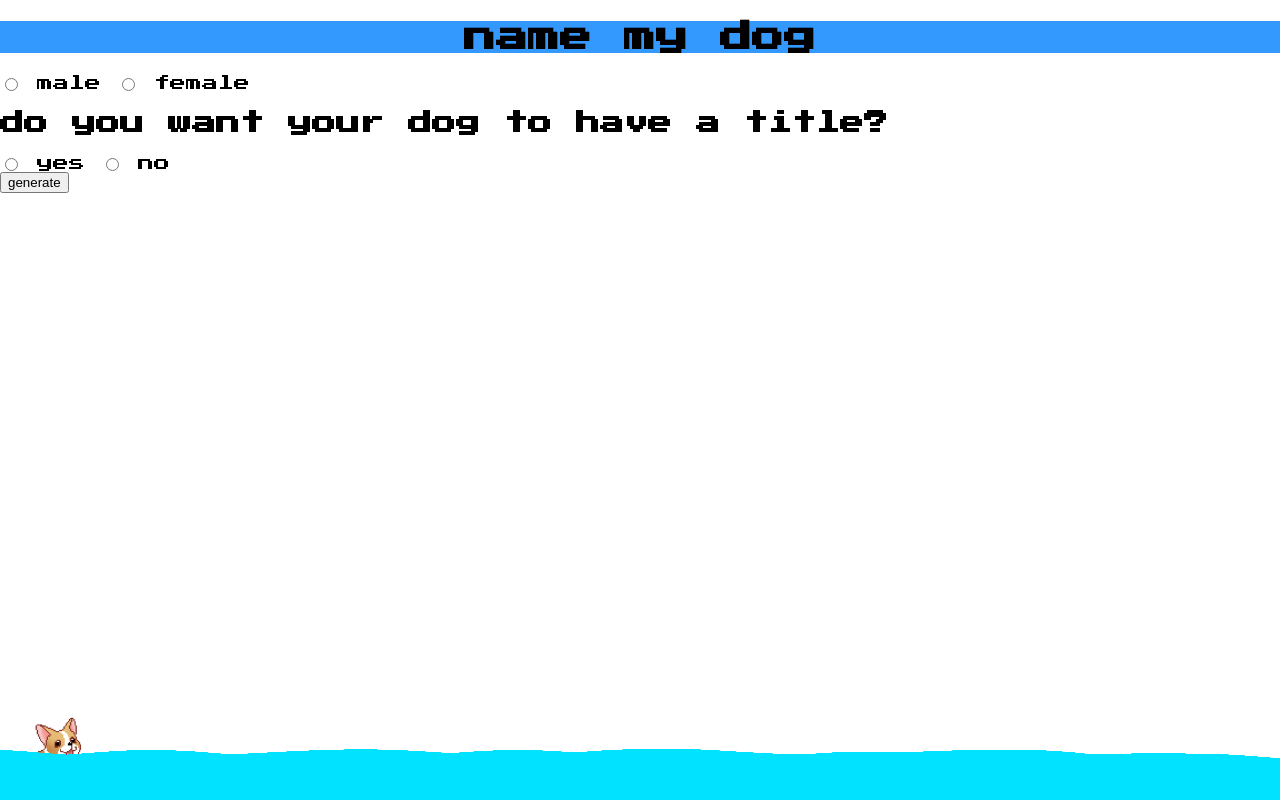
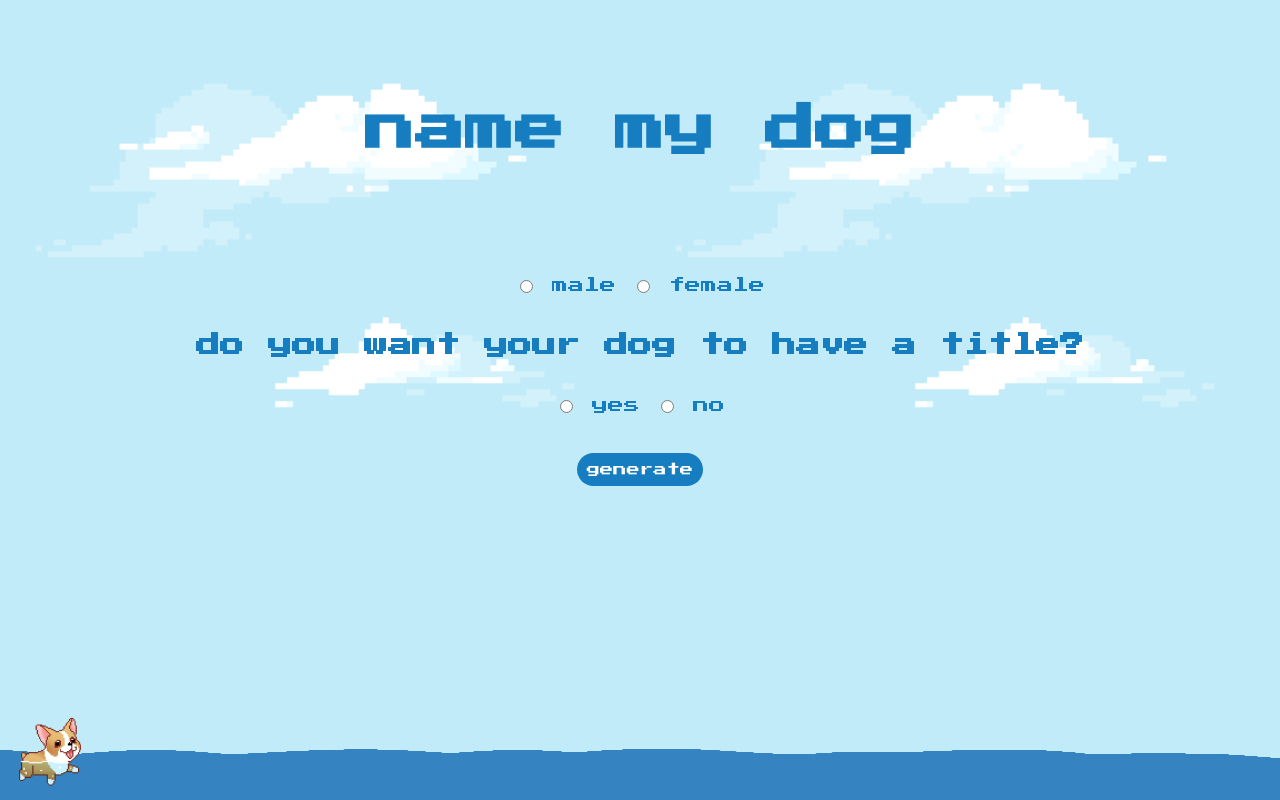
Before and after one commit to amreesalmonte/dogNamer, a plain HTML site: page main.html in a window 1280 px wide. Drawn offline with Linux system fonts and the light colour scheme.

Commit message:
finished basic layout of website

```diff
--- a/main.css
+++ b/main.css
@@ -5,32 +5,54 @@
     font-weight: normal;
     font-style: normal;
 }
+h1 {
+    padding: 70px;
+    text-align: center;
+    font-size: 50px;
+}
 body {
-    margin: 0 !important;
-    padding: 0 !important;
+    background-image: url("images/clouds.gif");
+    background-size: 50%;
+    background-repeat: repeat-x;
+    background-color: #C1EBF9;
+    margin-bottom: 100px;
     font-family: 'press_start_2pregular';
+    color: #167DC0;
 }
-h1 {
-    background-color: #3399ff;
-    color: black;
+.formDiv {
     text-align: center;
 }
+.options {
+    padding: 20px;
+}
+button {
+    background-color: #167DC0;
+    font-family: 'press_start_2pregular';
+    border: none;
+    padding: 10px;
+    color: white;
+    border-radius: 30px;
+}
+button:hover {
+    background-color: white;
+    color: #167DC0;
+}
 #footer{
-    position:fixed;
-    left:0px;
-    bottom:0px;
-    height:100px;
-    width:100%;
+    position: fixed;
+    left: 0px;
+    bottom: 0px;
+    height: 100px;
+    width: 100%;
 }
 #dog {
     width: 100px;
     height: 100px;
-    bottom: 0px;
     position: fixed;
 }
 #water {
     width: 100%;
     height: 100px;
-    filter: saturate(7);
-    bottom: 0px;
+    filter: saturate(0.8);
+    position: fixed;
+    z-index: -1;
 }
--- a/main.html
+++ b/main.html
@@ -1,27 +1,31 @@
 <!DOCTYPE html>
     <head>
         <meta charset="utf-8">
-        <meta http-equiv="X-UA-Compatible" content="IE=edge">
+        <meta http-equiv = "X-UA-Compatible" content = "IE=edge">
         <title>name my dog</title>
-        <meta name="description" content="">
-        <meta name="viewport" content="width=device-width, initial-scale=1">
-        <link rel="stylesheet" href="main.css">
+        <meta name = "description" content="">
+        <meta name = "viewport" content = "width=device-width, initial-scale=1">
+        <link rel = "stylesheet" href = "main.css">
     </head>
     <body>
-        <div>
+        <div id = "header">
             <h1>name my dog</h1>
         </div>
-        <div>
+        <div class = "formDiv">
+            <form>
+                <div class = "options">
                     <input type = "radio" name = "gender" value = "male"> male
                     <input type = "radio" name = "gender" value = "female"> female
                 </div>
-        <div>
-            <h2>do you want your dog to have a title?</h2>
+                <h2 class = "title">do you want your dog to have a title?</h2>
+                <div class = "options">
                     <input type = "radio" name = "haveTitle" value = "yes"> yes
                     <input type = "radio" name = "haveTitle" value = "no"> no
                 </div>
-        <div>
+                <div class = "options">
                     <button type = "button" onclick = None>generate</button>
+                </div>
+            </form>
         </div>
         <div id = "footer">
             <IMG id = "dog" src="images/swimming dog.gif">
```
Also changed, not shown: images/clouds.gif (added). Lines whose indentation alone changed are shown as unchanged.
